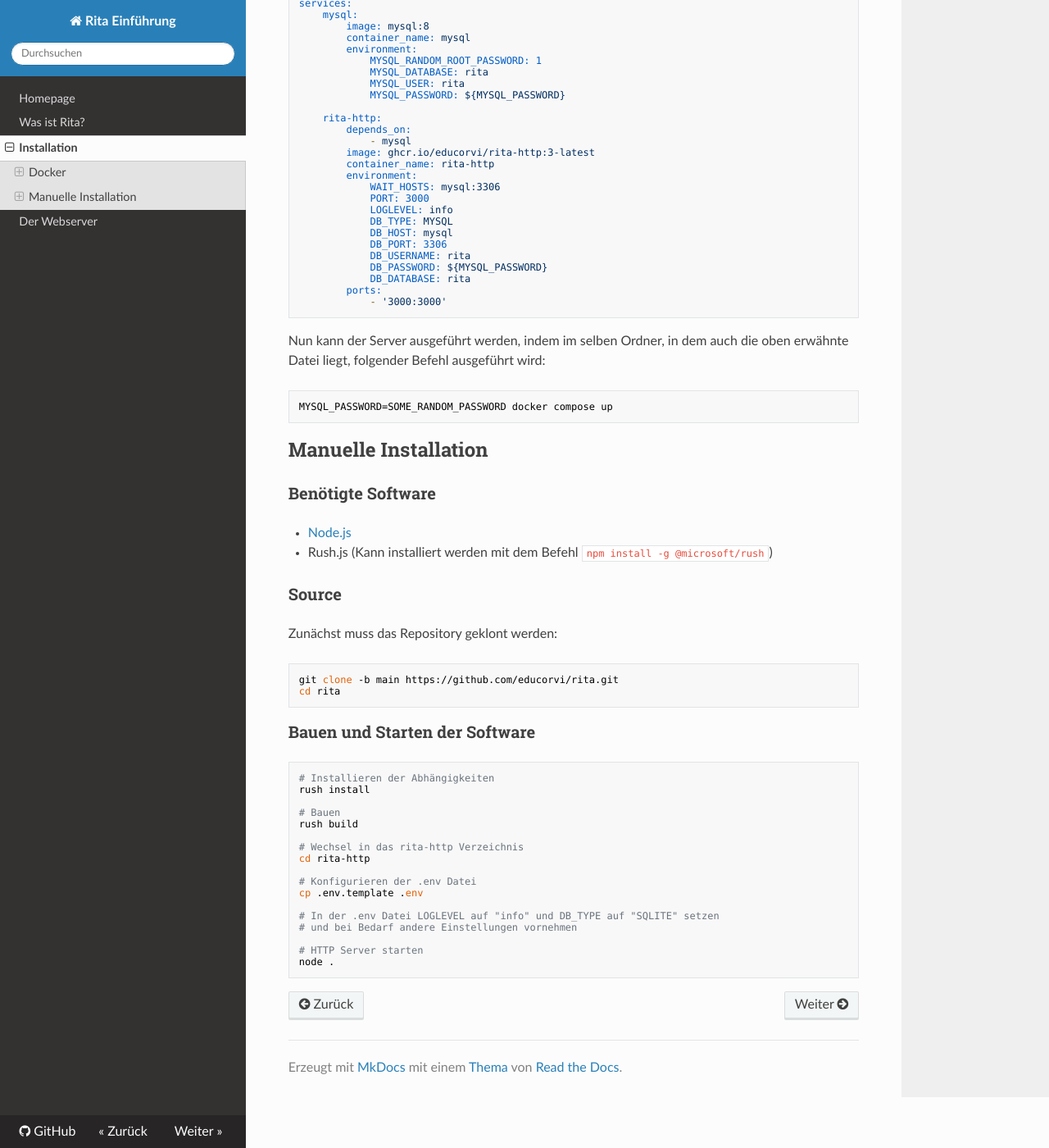
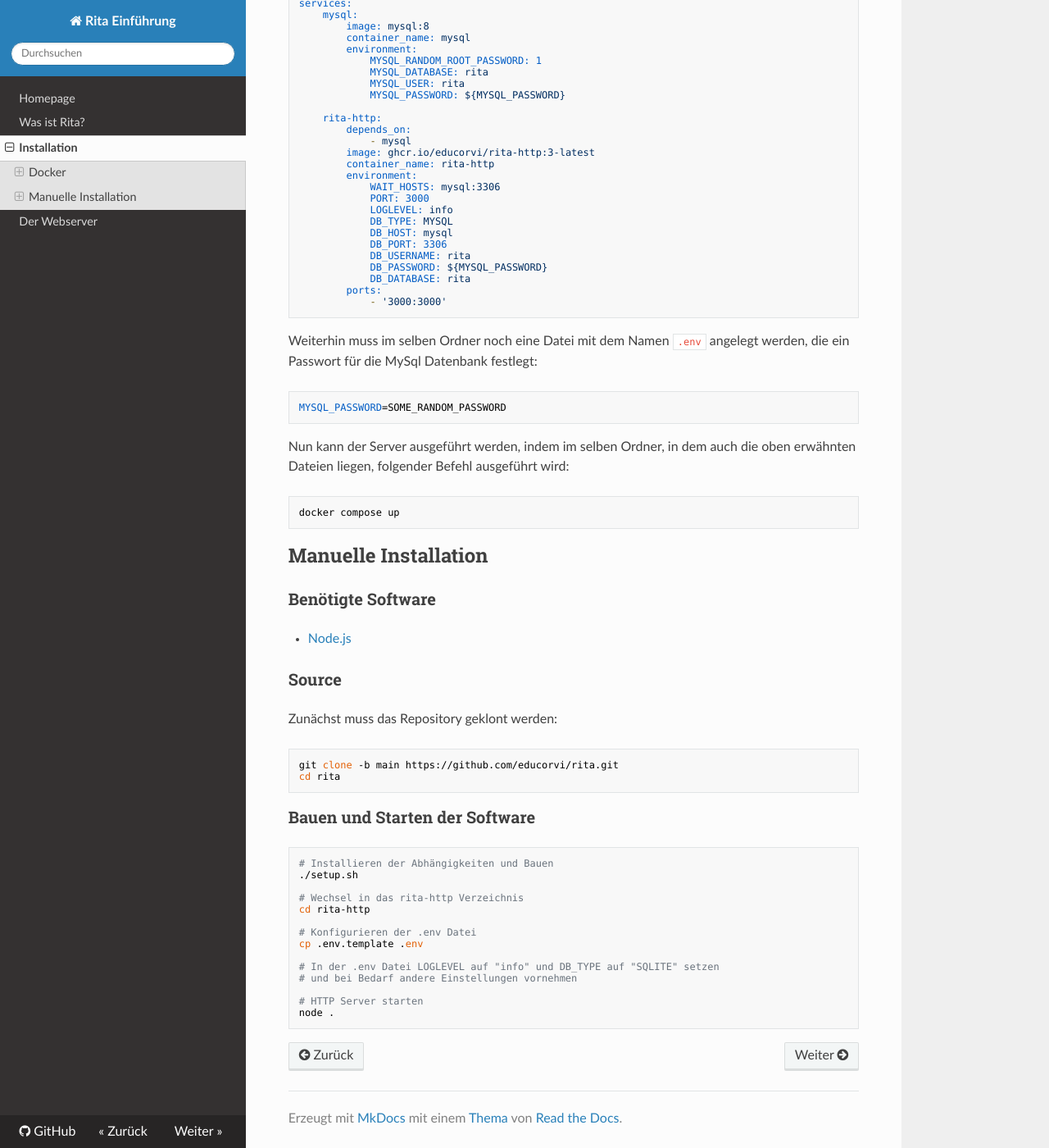
Before and after one commit to educorvi/rita_einfuehrung, an MkDocs documentation site: the page built from docs/02_installation.md, in a window 1280 px wide and 1400 px high, scrolled down 663 px. Shown: the whole window at 82% size. Built offline with MkDocs 1.6.1, drawn with Linux system fonts in a browser that asks for light colours; nearby versions of some CDN libraries.

Commit message:
änderungen in installation

````diff
--- a/docs/02_installation.md
+++ b/docs/02_installation.md
@@ -41,15 +41,18 @@ services:
         ports:
             - '3000:3000'
 ```
-Nun kann der Server ausgeführt werden, indem im selben Ordner, in dem auch die oben erwähnte Datei liegt, folgender Befehl ausgeführt wird:
+Weiterhin muss im selben Ordner noch eine Datei mit dem Namen `.env` angelegt werden, die ein Passwort für die MySql Datenbank festlegt:
+```
+MYSQL_PASSWORD=SOME_RANDOM_PASSWORD
+```
+Nun kann der Server ausgeführt werden, indem im selben Ordner, in dem auch die oben erwähnten Dateien liegen, folgender Befehl ausgeführt wird:
 ```bash
-MYSQL_PASSWORD=SOME_RANDOM_PASSWORD docker compose up
+docker compose up
 ```
 
 ## Manuelle Installation
 ### Benötigte Software
 - [Node.js](https://nodejs.org/)
-- Rush.js (Kann installiert werden mit dem Befehl `npm install -g @microsoft/rush`)
 
 ### Source
 Zunächst muss das Repository geklont werden:
@@ -60,11 +63,8 @@ cd rita
 
 ### Bauen und Starten der Software
 ```bash
-# Installieren der Abhängigkeiten
-rush install
-
-# Bauen
-rush build
+# Installieren der Abhängigkeiten und Bauen
+./setup.sh
 
 # Wechsel in das rita-http Verzeichnis
 cd rita-http
````
